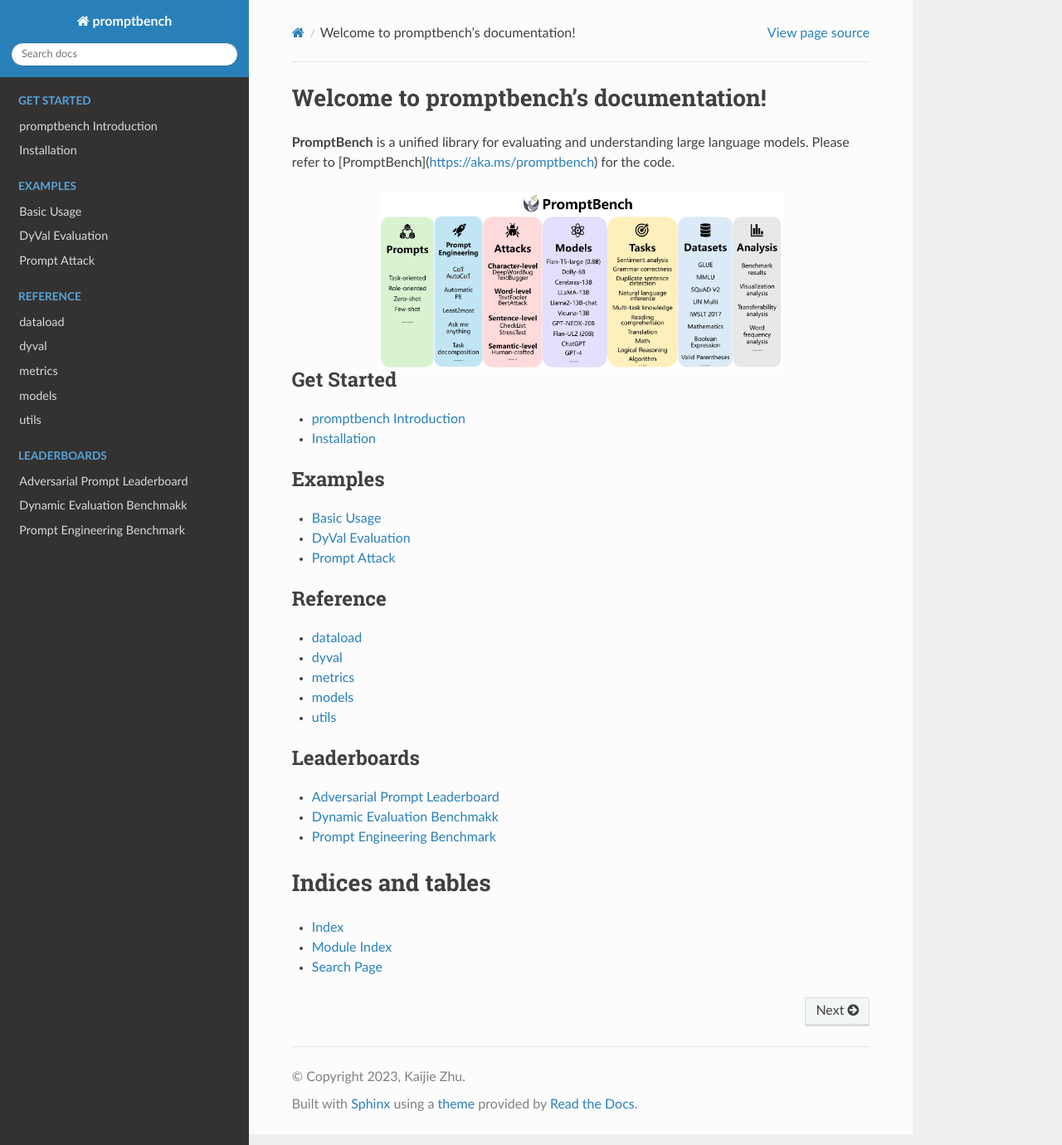
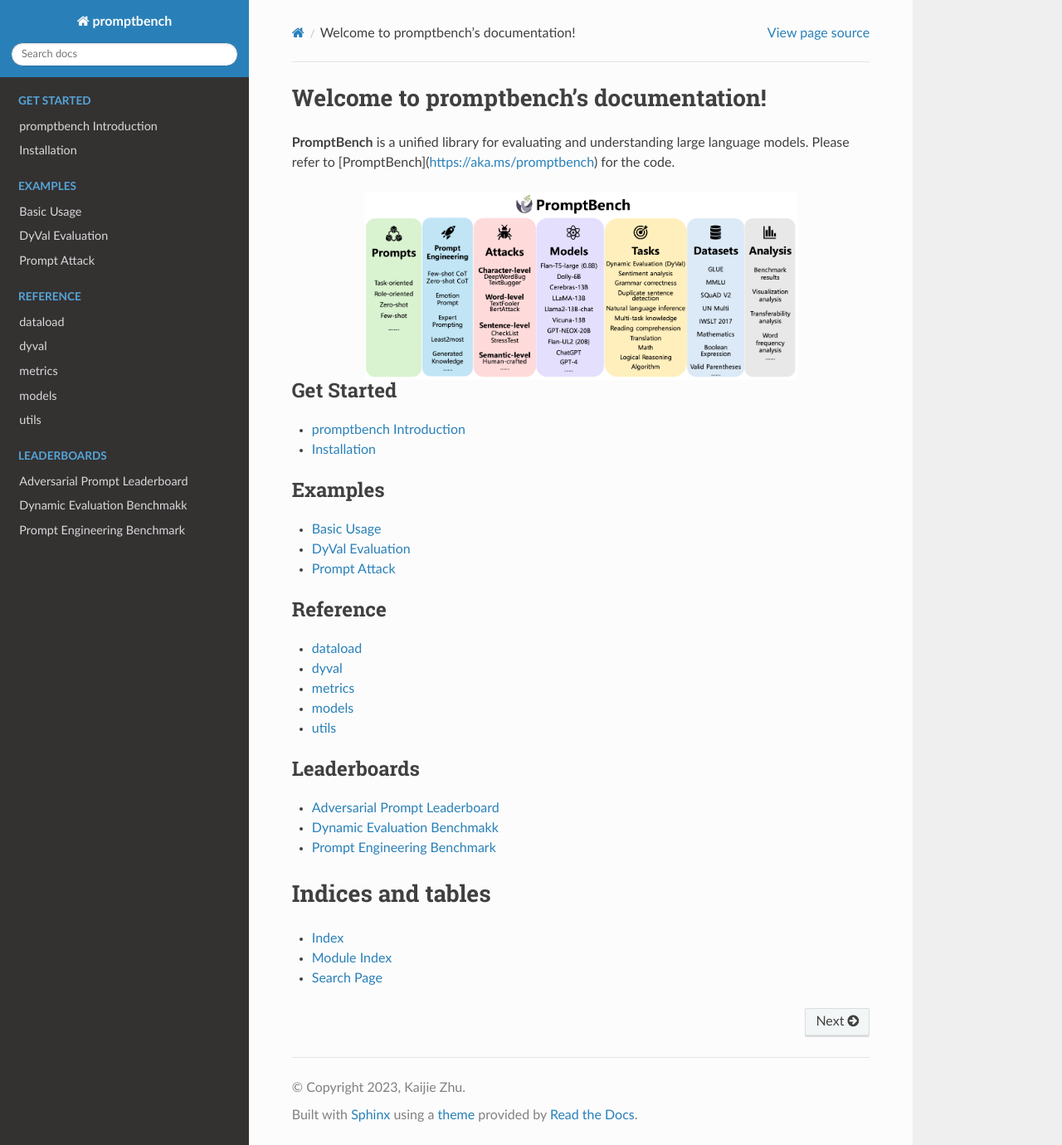
Before and after one commit to microsoft/promptbench, a Sphinx documentation site: the page built from docs/index.rst, in a window 1280 px wide and 1380 px high. Shown: the whole window at 83% size. Built offline with Sphinx 7.4.7 and the Read the Docs theme 2.0.0, drawn with Linux system fonts in a browser that asks for light colours.

Commit message:
[update] promptbench fig

```diff
--- a/docs/index.rst
+++ b/docs/index.rst
@@ -10,7 +10,7 @@
 
 .. image:: ../imgs/promptbench.png
    :align: center
-   :width: 70%
+   :width: 75%
 
 .. toctree::
    :maxdepth: 1
```
Also changed, not shown: docs/requirements.txt (+5 -268 lines), imgs/promptbench.png, imgs/promptbench_logo.png.
